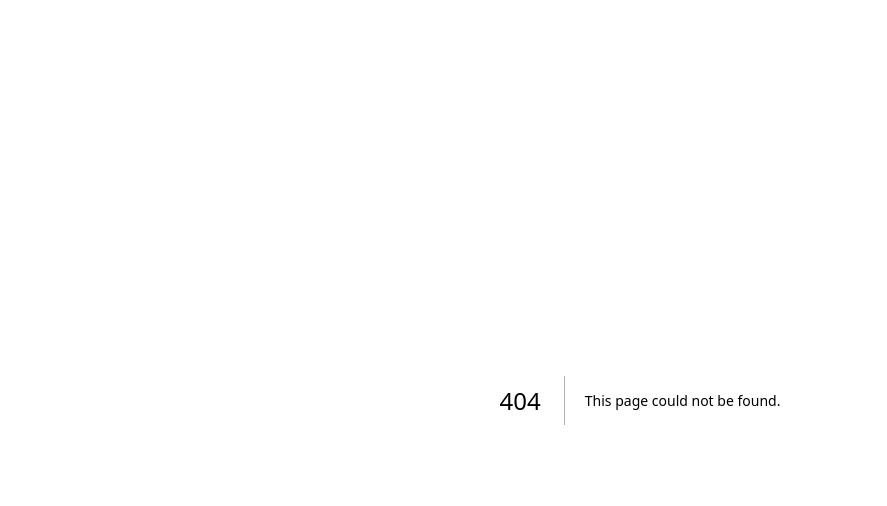
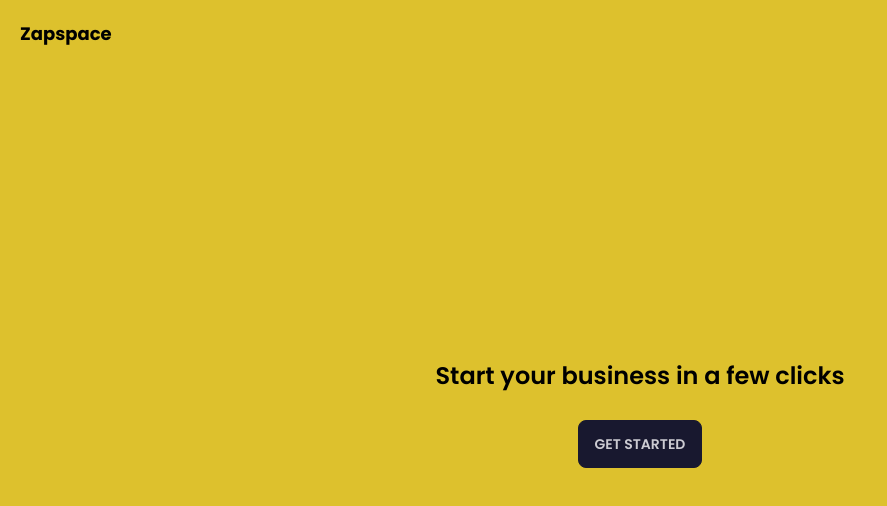
Before and after one commit to anuragpoolakkal/zapspace, a Next.js app in the folder frontend/: page /home in a window 1280 px wide. Before the commit this address had no page. Shown: the top 506 px of the page, without its empty margins (0-887 px from the left). Built offline with nearby package versions, Linux system fonts and the light colour scheme.

Commit message:
f : react-icons

```diff
--- a/frontend/package.json
+++ b/frontend/package.json
@@ -19,6 +19,7 @@
     "postcss": "8.4.24",
     "react": "18.2.0",
     "react-dom": "18.2.0",
+    "react-icons": "^4.10.1",
     "tailwindcss": "3.3.2",
     "typescript": "5.1.3"
   },
--- /dev/null
+++ b/frontend/src/app/dashboard/page.tsx
@@ -0,0 +1,3 @@
+export default function Dashboard() {
+    return <div className="w-screen h-screen"><p>Dashboard</p></div>;
+}
--- a/frontend/src/app/globals.css
+++ b/frontend/src/app/globals.css
@@ -16,6 +16,12 @@
   }
 }
 
+*{
+  margin: 0;
+  padding: 0;
+  box-sizing: border-box;
+}
+
 body {
   color: rgb(var(--foreground-rgb));
   background: linear-gradient(
--- /dev/null
+++ b/frontend/src/app/home/page.tsx
@@ -0,0 +1,22 @@
+export default function Home() {
+    return <div className="flex w-screen h-screen bg-white text-black p-5">
+        <nav>
+            <p className="text-lg font-bold">Zapspace</p>
+        </nav>
+        {/* Onboarding */}
+        <main className="absolute left-0 top-0 w-full h-full flex flex-col bg-[#DDC12D] p-5">
+            <nav>
+                <p className="text-lg font-bold">Zapspace</p>
+            </nav>
+            <main className="w-full h-full flex flex-col justify-center items-center">
+                <p className="text-2xl font-semibold">Start your business in a few clicks</p>
+                <button className="btn btn-neutral mt-7">GET STARTED</button>
+            </main>
+        </main>
+        {/* Onboarding */}
+        <main className="w-full h-full flex flex-col justify-center items-center">
+            <p className="text-2xl font-semibold">Start your business in a few clicks</p>
+            <button className="btn btn-neutral mt-7">GET STARTED</button>
+        </main>
+    </div>;
+}
--- a/frontend/src/app/layout.tsx
+++ b/frontend/src/app/layout.tsx
@@ -1,11 +1,16 @@
+// import NavBar from '@/src/components/NavBar'
 import './globals.css'
-import { Inter } from 'next/font/google'
+import { Poppins } from 'next/font/google'
 
-const inter = Inter({ subsets: ['latin'] })
+const poppins = Poppins({
+  weight: [
+    "200", "300", "400", "500", "600", "700", "800", "900"
+  ], subsets: ['latin']
+})
 
 export const metadata = {
-  title: 'Create Next App',
-  description: 'Generated by create next app',
+  title: 'Zapspace',
+  description: 'Zapspace',
 }
 
 export default function RootLayout({
@@ -14,8 +19,10 @@ export default function RootLayout({
   children: React.ReactNode
 }) {
   return (
-    <html lang="en">
-      <body className={inter.className}>{children}</body>
+    <html lang="en" data-theme="bumblebee">
+      <body className={poppins.className}>
+        {children}
+      </body>
     </html>
   )
 }
--- a/frontend/src/app/page.tsx
+++ b/frontend/src/app/page.tsx
@@ -1,113 +1,5 @@
-import Image from 'next/image'
+import { redirect } from "next/navigation";
 
-export default function Home() {
-  return (
-    <main className="flex min-h-screen flex-col items-center justify-between p-24">
-      <div className="z-10 w-full max-w-5xl items-center justify-between font-mono text-sm lg:flex">
-        <p className="fixed left-0 top-0 flex w-full justify-center border-b border-gray-300 bg-gradient-to-b from-zinc-200 pb-6 pt-8 backdrop-blur-2xl dark:border-neutral-800 dark:bg-zinc-800/30 dark:from-inherit lg:static lg:w-auto  lg:rounded-xl lg:border lg:bg-gray-200 lg:p-4 lg:dark:bg-zinc-800/30">
-          Get started by editing&nbsp;
-          <code className="font-mono font-bold">src/app/page.tsx</code>
-        </p>
-        <div className="fixed bottom-0 left-0 flex h-48 w-full items-end justify-center bg-gradient-to-t from-white via-white dark:from-black dark:via-black lg:static lg:h-auto lg:w-auto lg:bg-none">
-          <a
-            className="pointer-events-none flex place-items-center gap-2 p-8 lg:pointer-events-auto lg:p-0"
-            href="https://vercel.com?utm_source=create-next-app&utm_medium=appdir-template&utm_campaign=create-next-app"
-            target="_blank"
-            rel="noopener noreferrer"
-          >
-            By{' '}
-            <Image
-              src="/vercel.svg"
-              alt="Vercel Logo"
-              className="dark:invert"
-              width={100}
-              height={24}
-              priority
-            />
-          </a>
-        </div>
-      </div>
-
-      <div className="relative flex place-items-center before:absolute before:h-[300px] before:w-[480px] before:-translate-x-1/2 before:rounded-full before:bg-gradient-radial before:from-white before:to-transparent before:blur-2xl before:content-[''] after:absolute after:-z-20 after:h-[180px] after:w-[240px] after:translate-x-1/3 after:bg-gradient-conic after:from-sky-200 after:via-blue-200 after:blur-2xl after:content-[''] before:dark:bg-gradient-to-br before:dark:from-transparent before:dark:to-blue-700 before:dark:opacity-10 after:dark:from-sky-900 after:dark:via-[#0141ff] after:dark:opacity-40 before:lg:h-[360px]">
-        <Image
-          className="relative dark:drop-shadow-[0_0_0.3rem_#ffffff70] dark:invert"
-          src="/next.svg"
-          alt="Next.js Logo"
-          width={180}
-          height={37}
-          priority
-        />
-      </div>
-
-      <div className="mb-32 grid text-center lg:mb-0 lg:grid-cols-4 lg:text-left">
-        <a
-          href="https://nextjs.org/docs?utm_source=create-next-app&utm_medium=appdir-template&utm_campaign=create-next-app"
-          className="group rounded-lg border border-transparent px-5 py-4 transition-colors hover:border-gray-300 hover:bg-gray-100 hover:dark:border-neutral-700 hover:dark:bg-neutral-800/30"
-          target="_blank"
-          rel="noopener noreferrer"
-        >
-          <h2 className={`mb-3 text-2xl font-semibold`}>
-            Docs{' '}
-            <span className="inline-block transition-transform group-hover:translate-x-1 motion-reduce:transform-none">
-              -&gt;
-            </span>
-          </h2>
-          <p className={`m-0 max-w-[30ch] text-sm opacity-50`}>
-            Find in-depth information about Next.js features and API.
-          </p>
-        </a>
-
-        <a
-          href="https://nextjs.org/learn?utm_source=create-next-app&utm_medium=appdir-template-tw&utm_campaign=create-next-app"
-          className="group rounded-lg border border-transparent px-5 py-4 transition-colors hover:border-gray-300 hover:bg-gray-100 hover:dark:border-neutral-700 hover:dark:bg-neutral-800 hover:dark:bg-opacity-30"
-          target="_blank"
-          rel="noopener noreferrer"
-        >
-          <h2 className={`mb-3 text-2xl font-semibold`}>
-            Learn{' '}
-            <span className="inline-block transition-transform group-hover:translate-x-1 motion-reduce:transform-none">
-              -&gt;
-            </span>
-          </h2>
-          <p className={`m-0 max-w-[30ch] text-sm opacity-50`}>
-            Learn about Next.js in an interactive course with&nbsp;quizzes!
-          </p>
-        </a>
-
-        <a
-          href="https://vercel.com/templates?framework=next.js&utm_source=create-next-app&utm_medium=appdir-template&utm_campaign=create-next-app"
-          className="group rounded-lg border border-transparent px-5 py-4 transition-colors hover:border-gray-300 hover:bg-gray-100 hover:dark:border-neutral-700 hover:dark:bg-neutral-800/30"
-          target="_blank"
-          rel="noopener noreferrer"
-        >
-          <h2 className={`mb-3 text-2xl font-semibold`}>
-            Templates{' '}
-            <span className="inline-block transition-transform group-hover:translate-x-1 motion-reduce:transform-none">
-              -&gt;
-            </span>
-          </h2>
-          <p className={`m-0 max-w-[30ch] text-sm opacity-50`}>
-            Explore the Next.js 13 playground.
-          </p>
-        </a>
-
-        <a
-          href="https://vercel.com/new?utm_source=create-next-app&utm_medium=appdir-template&utm_campaign=create-next-app"
-          className="group rounded-lg border border-transparent px-5 py-4 transition-colors hover:border-gray-300 hover:bg-gray-100 hover:dark:border-neutral-700 hover:dark:bg-neutral-800/30"
-          target="_blank"
-          rel="noopener noreferrer"
-        >
-          <h2 className={`mb-3 text-2xl font-semibold`}>
-            Deploy{' '}
-            <span className="inline-block transition-transform group-hover:translate-x-1 motion-reduce:transform-none">
-              -&gt;
-            </span>
-          </h2>
-          <p className={`m-0 max-w-[30ch] text-sm opacity-50`}>
-            Instantly deploy your Next.js site to a shareable URL with Vercel.
-          </p>
-        </a>
-      </div>
-    </main>
-  )
+export default function Main() {
+    redirect(`/home`);
 }
--- a/frontend/tailwind.config.js
+++ b/frontend/tailwind.config.js
@@ -5,6 +5,9 @@ module.exports = {
     './src/components/**/*.{js,ts,jsx,tsx,mdx}',
     './src/app/**/*.{js,ts,jsx,tsx,mdx}',
   ],
+  daisyui: {
+    themes: ["bumblebee"],
+  },
   theme: {
     extend: {
       backgroundImage: {
```
Also changed, not shown: 1 other file (tests, documents, lock files or other folders).
